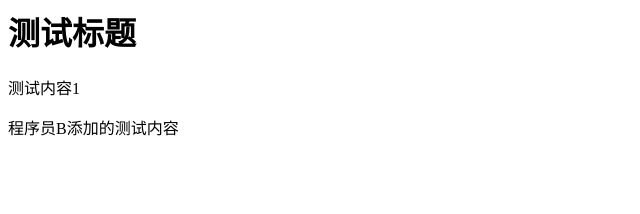
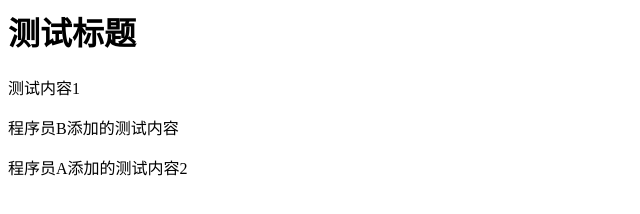
Before and after one commit to sunshineth/TestProject02, a plain HTML site: page index.html in a window 1280 px wide. Shown: the whole page, without its empty margins (0-640 px from the left). Drawn offline with Linux system fonts and the light colour scheme.

Commit message:
程序A第三次提交

```diff
--- a/index.html
+++ b/index.html
@@ -4,5 +4,6 @@
 <h1>测试标题</h1>
 <p>测试内容1</p>
 <p>程序员B添加的测试内容</p>
+<p>程序员A添加的测试内容2</p>
 </body>
 </html>
```
